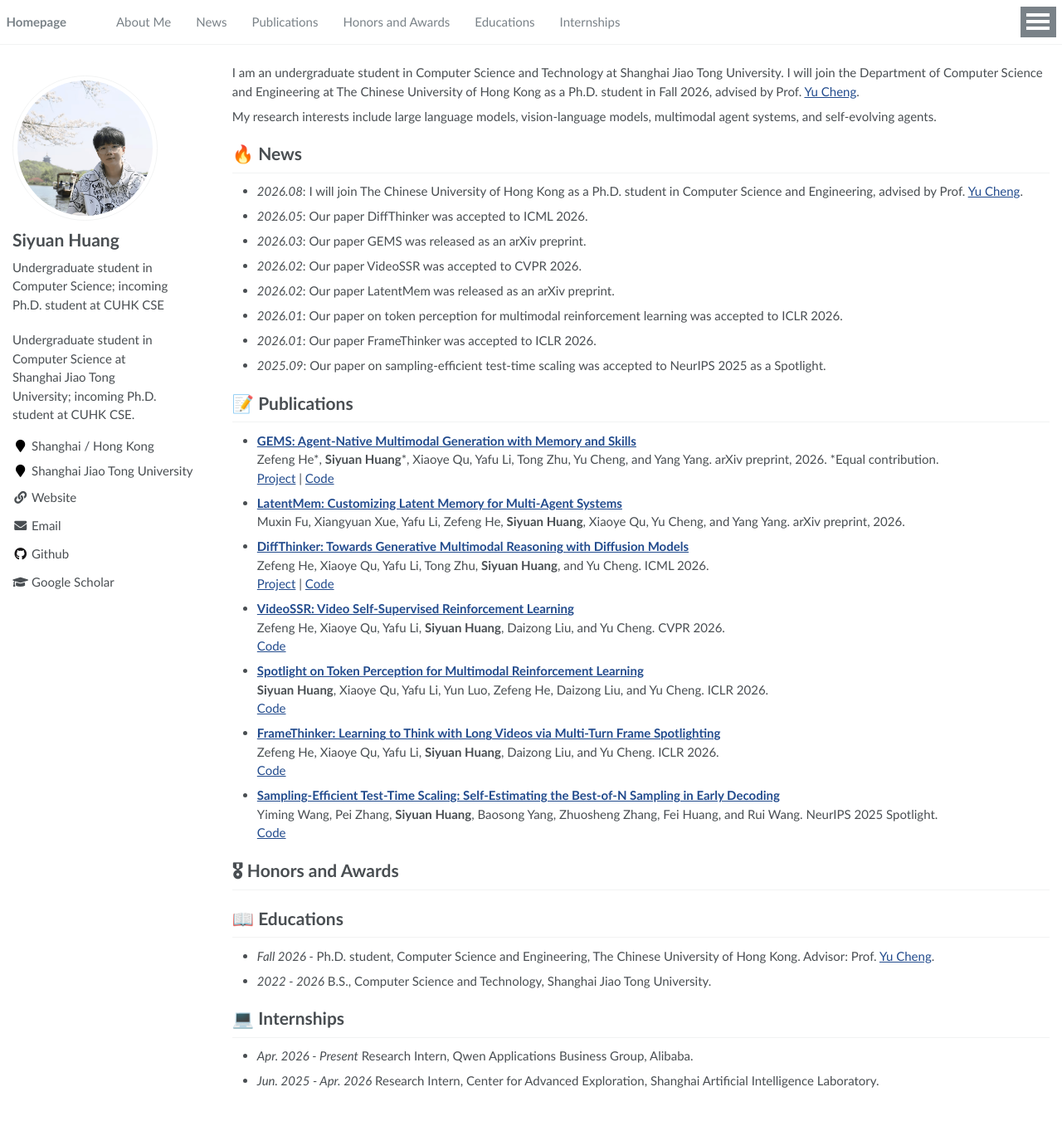
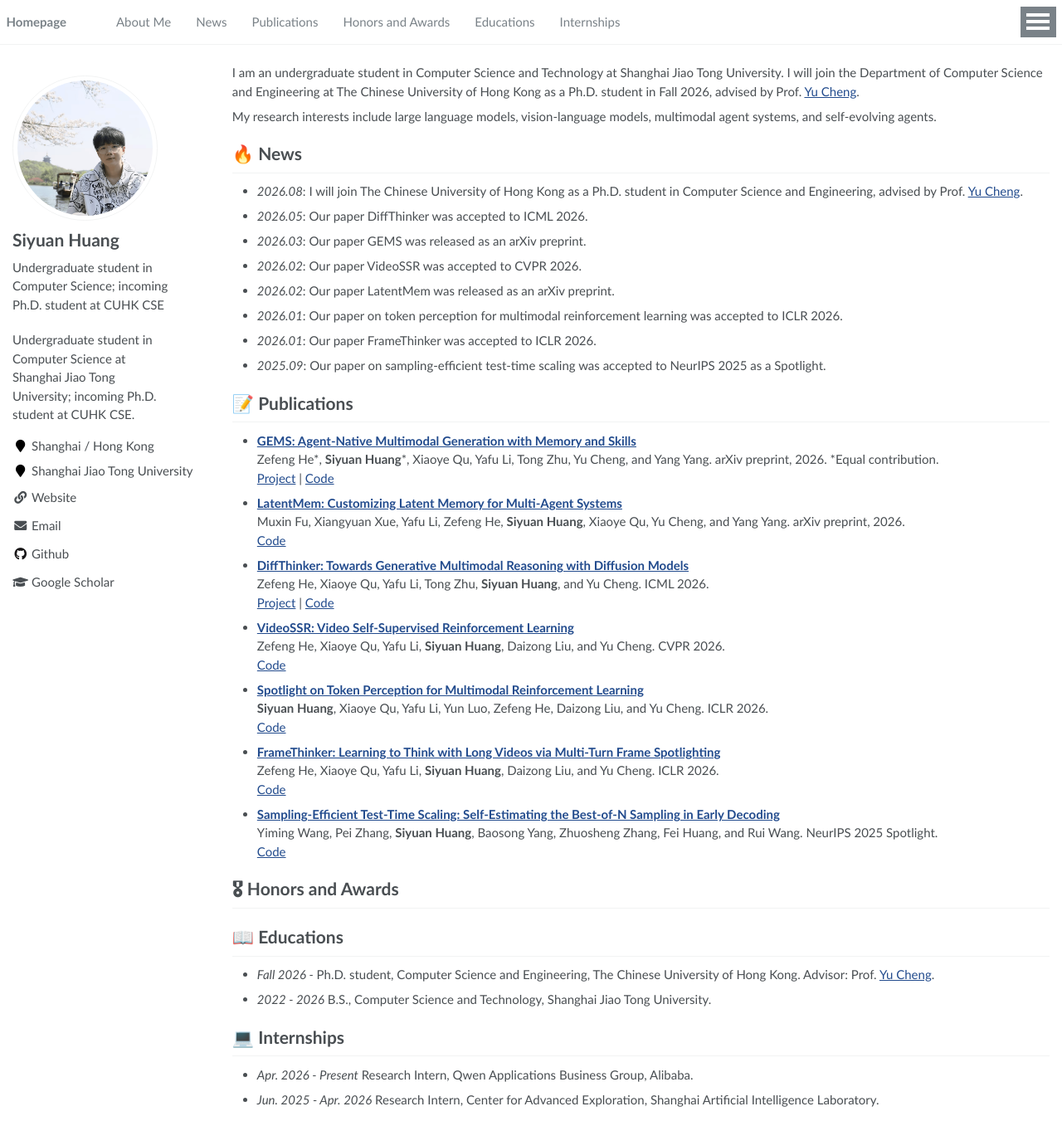
Before and after one commit to syhuang1/syhuang1.github.io, a Jekyll site: the page built from _pages/about.md, in a window 1280 px wide and 1351 px high. Shown: the whole window at 83% size. Built offline with Jekyll 4.4.1, drawn with Linux system fonts in a browser that asks for light colours; a script that is not in the unit is left out.

Commit message:
Add LatentMem code link

```diff
--- a/_pages/about.md
+++ b/_pages/about.md
@@ -40,6 +40,7 @@ My research interests include large language models, vision-language models, mul
 
 - **[LatentMem: Customizing Latent Memory for Multi-Agent Systems](https://arxiv.org/abs/2602.03036)**
   Muxin Fu, Xiangyuan Xue, Yafu Li, Zefeng He, **Siyuan Huang**, Xiaoye Qu, Yu Cheng, and Yang Yang. arXiv preprint, 2026.
+  [Code](https://github.com/KANABOON1/LatentMem)
 
 - **[DiffThinker: Towards Generative Multimodal Reasoning with Diffusion Models](https://arxiv.org/abs/2512.24165)**
   Zefeng He, Xiaoye Qu, Yafu Li, Tong Zhu, **Siyuan Huang**, and Yu Cheng. ICML 2026.
```
